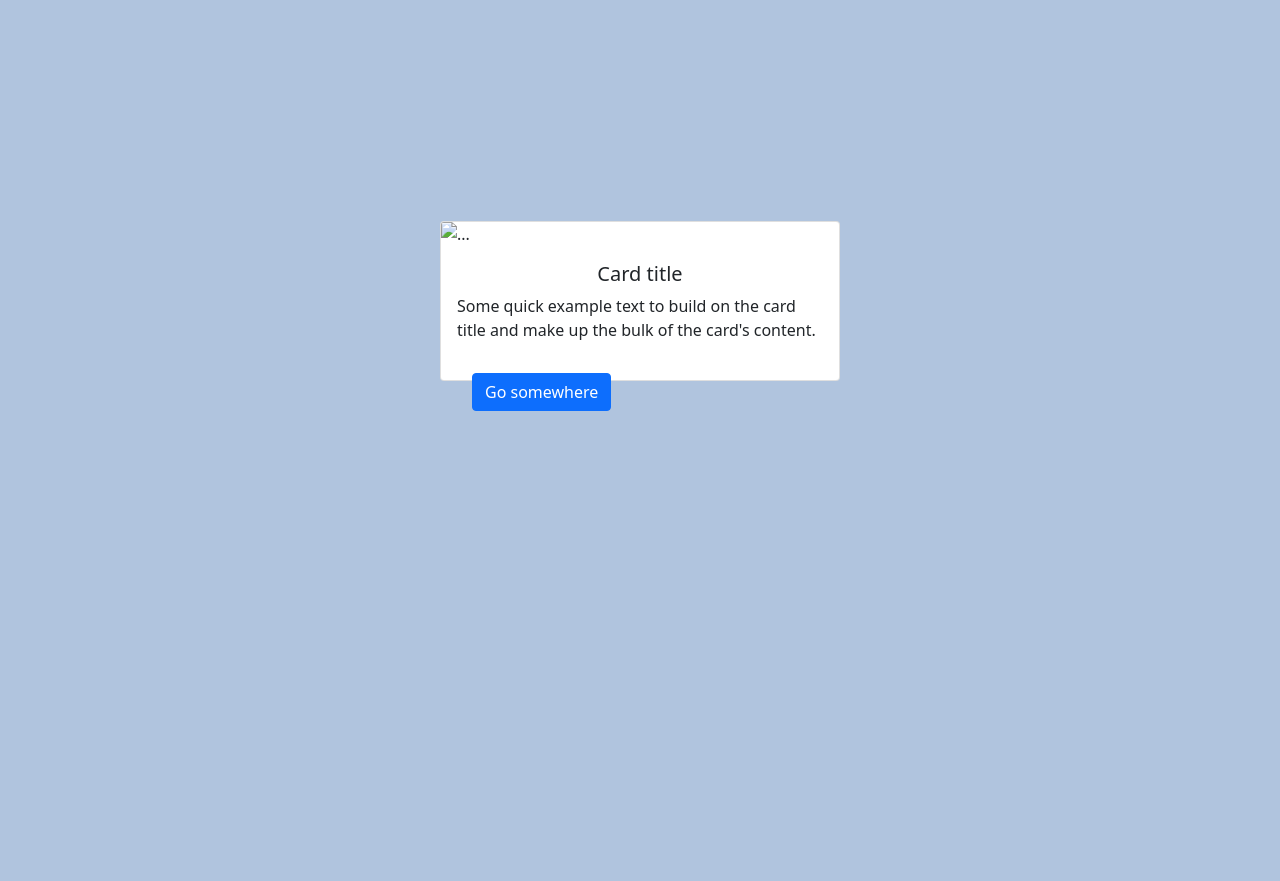
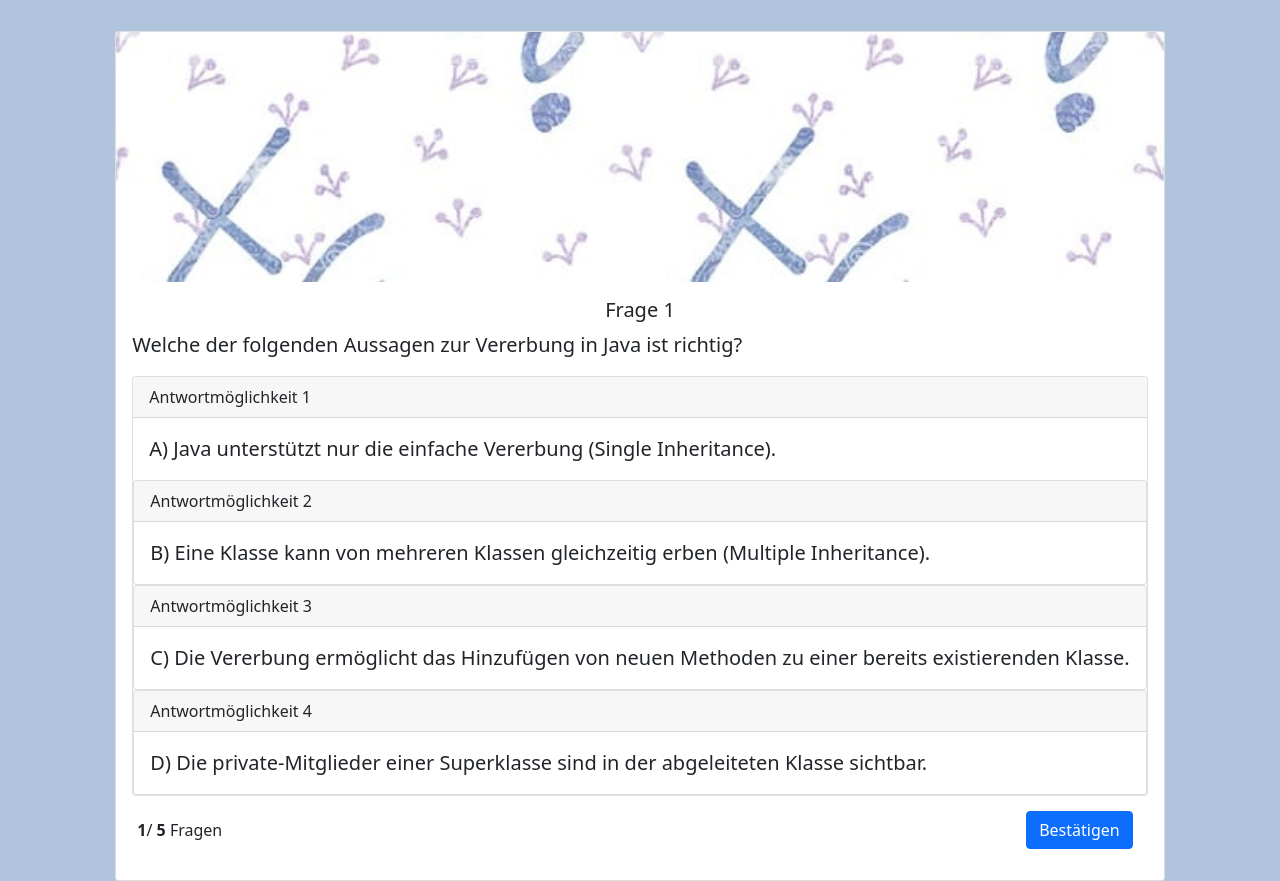
Before and after one commit to MarioOdrljin/Quizapp, a plain HTML site: page index.html in a window 1280 px wide. Shown: the part 129-1010 px from the top of the page. Before the commit the page ends 800 px from the top, so only its background shows below. Drawn offline with nearby package versions, Linux system fonts and the light colour scheme.

Commit message:
changed the quizcard and added buttons

```diff
--- a/index.html
+++ b/index.html
@@ -22,26 +22,82 @@
 </head>
 
 <body>
-  <nav class="navbar navbar-light bg-light">
+  <nav class="navbar navbar-dark bg-dark">
     <div class="container-fluid">
-      <span class="navbar-text">
-        Quizapp!
-      </span>
+        <span class="navbar-text text-white">
+            Quizapp!
+        </span>
     </div>
-  </nav>
-
+</nav>
   <h1> Welcome to the Javaquiz! </h1>
 
   <div class="card_just4me">
-  <div class="card" style="width: 25rem;  height: 10rem">
-    <img src="..." class="card-img-top" alt="...">
-    <div class="card-body">
-      <h5 class="card-title">Card title</h5>
-      <p class="card-text">Some quick example text to build on the card title and make up the bulk of the card's
-        content.</p>
-      <a href="#" class="btn btn-primary">Go somewhere</a>
+    <div class="card">
+      <img src="/img/quizcardheader.jpg" class="card-img-top" alt="...">
+      <div class="card-body">
+        <h5 class="card-title">Frage 1</h5>
+        <p class="card-text">Welche der folgenden Aussagen zur Vererbung in Java ist richtig?</p>
+
+
+
+
+        <div class="card">
+          <div class="card-header">
+            Antwortmöglichkeit 1
+          </div>
+          <div class="card-body">
+            <blockquote class="blockquote mb-0">
+              <p>A) Java unterstützt nur die einfache Vererbung (Single Inheritance).</p>
+            </blockquote>
+          </div>
+
+
+          <div class="card">
+            <div class="card-header">
+              Antwortmöglichkeit 2
+            </div>
+            <div class="card-body">
+              <blockquote class="blockquote mb-0">
+                <p>B) Eine Klasse kann von mehreren Klassen gleichzeitig erben (Multiple Inheritance).</p>
+              </blockquote>
+            </div>
+          </div>
+
+
+
+          <div class="card">
+            <div class="card-header">
+              Antwortmöglichkeit 3
+            </div>
+            <div class="card-body">
+              <blockquote class="blockquote mb-0">
+                <p>C) Die Vererbung ermöglicht das Hinzufügen von neuen Methoden zu einer bereits existierenden Klasse.</p>
+              </blockquote>
+            </div>
+          </div>
+
+
+          <div class="card">
+            <div class="card-header">
+              Antwortmöglichkeit 4
+            </div>
+            <div class="card-body">
+              <blockquote class="blockquote mb-0">
+                <p>D) Die private-Mitglieder einer Superklasse sind in der abgeleiteten Klasse sichtbar.</p>
+              </blockquote>
+            </div>
+          </div>
+
+        </div>
+        <div class="quizcard-footer">
+          <span class="quizcard-footer-content" id="quizcard-footer-content">
+            <b> 1</b>/ <b> 5</b> Fragen
+
+          </span>
+          <button type="button" class="btn btn-primary">Bestätigen</button>
+        </div>
+      </div>
     </div>
-  </div>
   </div>
 
 </body>
--- a/style.css
+++ b/style.css
@@ -16,13 +16,17 @@ body{
 }
 h1{
     text-align: center;
+    text-decoration: underline;
+
+}
+.card-text {
+    font-size: 20px;
 }
 .card_just4me {
-    margin: 20px;
-    display: flex;
-    justify-content: center;
-    align-items: center;
-    height: 600px;
+   display: flex;
+   justify-content: center;
+   align-items: center;
+   margin-top: 50px;
 }
 .card-title {
     margin-bottom: 0.5rem;
@@ -38,3 +42,17 @@ h1{
     justify-content: center;
     align-items: center;
 }
+.card-img-top {
+    height: 250px;
+    width: 250px;
+    object-fit: cover;
+}
+.quizcard-footer{
+    display: flex;
+    align-items: center;
+    justify-content: space-between;
+
+}
+.quizcard-footer-content{
+    margin: 5px;
+}
```
Also changed, not shown: img/quizcardheader.jpg (added).
